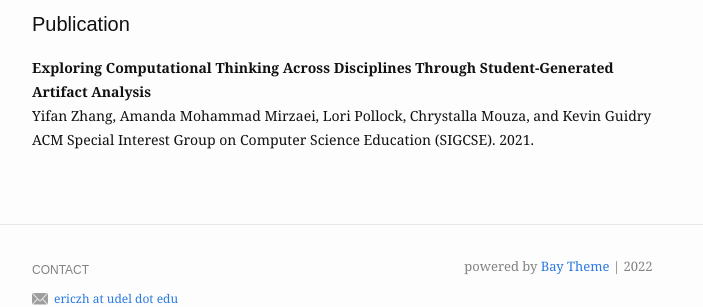
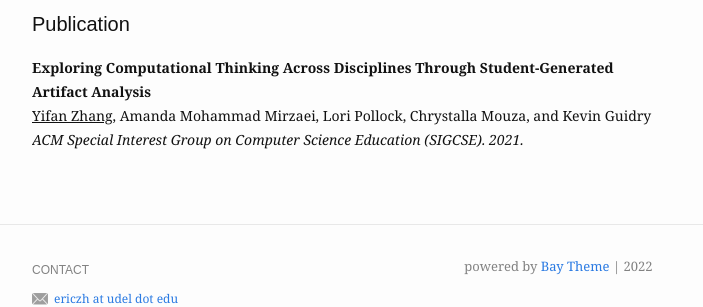
Before and after one commit to mianhu888/mianhu888.github.io, a Jekyll site: the page built from research.md, in a window 1280 px wide. Shown: the part 542-849 px from the top of the page, without its empty margins (288-991 px from the left). Built offline with Jekyll 4.4.1, drawn with Linux system fonts in a browser that asks for light colours.

```diff
--- a/_includes/footer.html
+++ b/_includes/footer.html
@@ -37,13 +37,13 @@
                 src="{{ follow_icon_path }}"
                 alt="{{ follow.name | downcase }}"
               />
-              <a href="{{ follow.link }}">
+              <p>
                 {% if follow.value and follow.value != "" and follow.value != nil %}
                   {{ follow.value }}
                 {% else %}
                   {{ follow.name }}
                 {% endif %}
-              </a>
+              </p>
             </div>
 
           {% endfor %}
--- a/_layouts/work.html
+++ b/_layouts/work.html
@@ -33,7 +33,7 @@
               <strong>{{ item.title }}</strong>
               <br/>
               {{ item.authors }}
-              {{ item.conference }}
+              <em>{{ item.conference }}</em>
             </span>
           </div>
           {% endfor %}
--- a/research.md
+++ b/research.md
@@ -20,7 +20,7 @@ projects:
 title2: Publication
 publications:
   - title: Exploring Computational Thinking Across Disciplines Through Student-Generated Artifact Analysis
-    authors: Yifan Zhang, Amanda Mohammad Mirzaei, Lori Pollock, Chrystalla Mouza, and Kevin Guidry
+    authors: <u>Yifan Zhang</u>, Amanda Mohammad Mirzaei, Lori Pollock, Chrystalla Mouza, and Kevin Guidry
     conference: ACM Special Interest Group on Computer Science Education (SIGCSE). 2021.
 ---
 
```
Also changed, not shown: index.md (+2 -2 lines).
